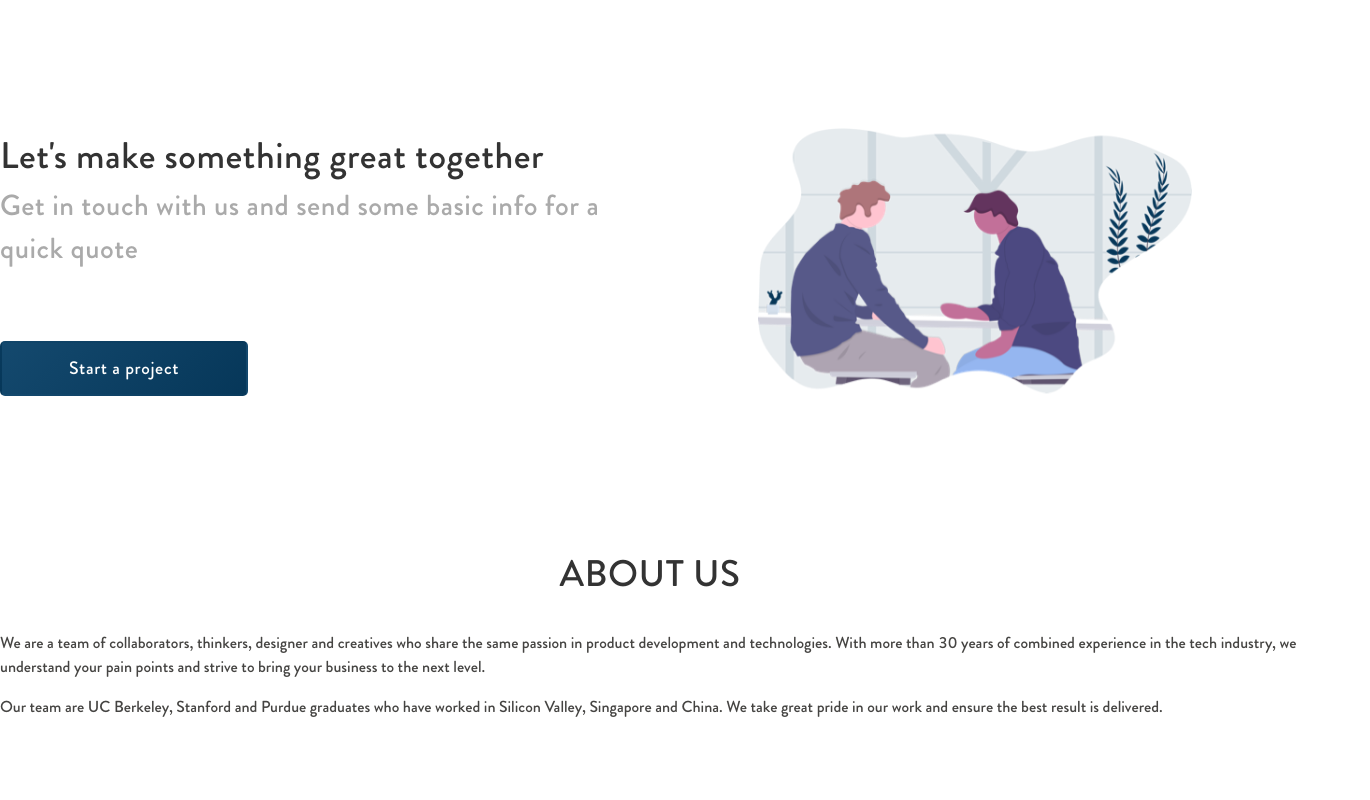
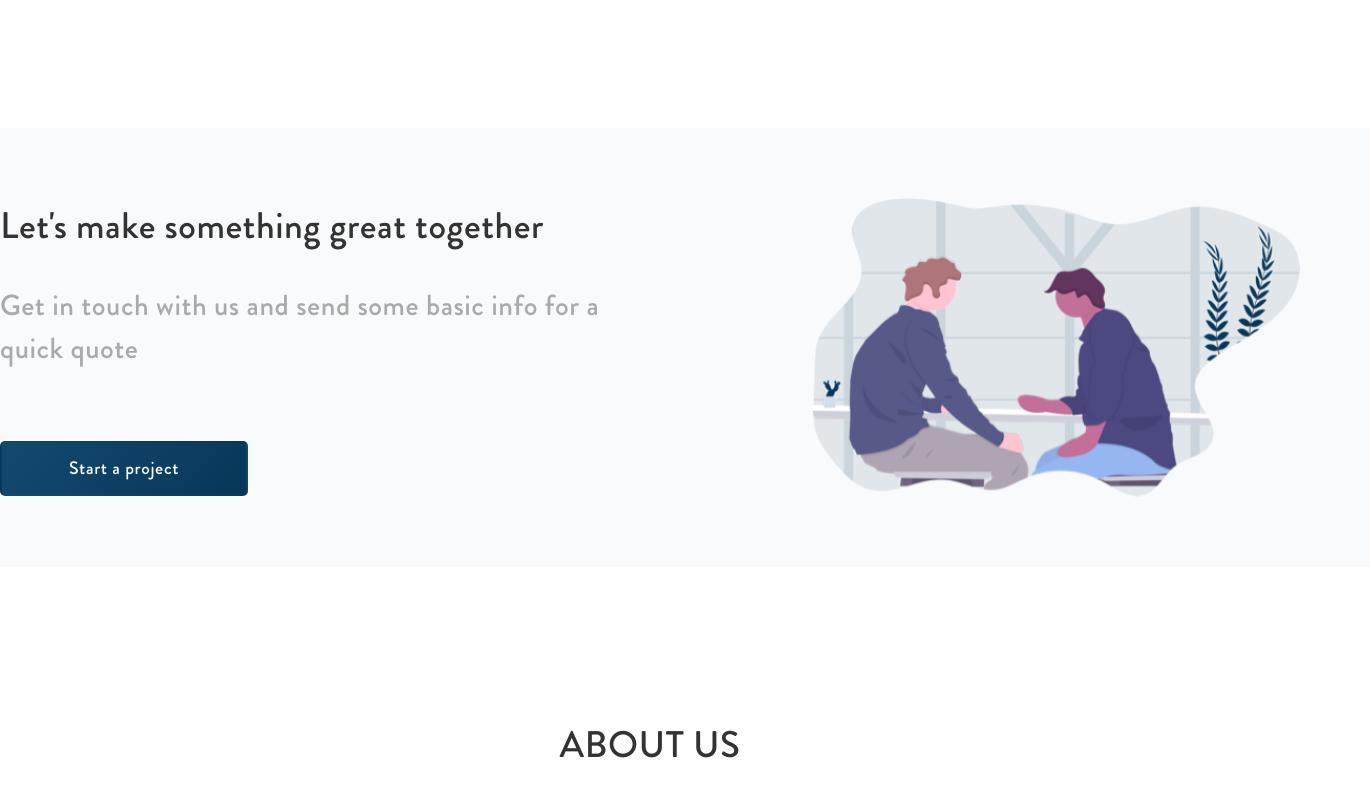
Before and after one commit to bernardusbilly/pandasite, a React (Create React App) app: page / in a window 1280 px wide. Shown: the part 2000-2800 px from the top of the page, 1370 px wide, since content can reach past the window. Built offline with nearby package versions, Linux system fonts and the light colour scheme.

Commit message:
Add bg to start a project section

```diff
--- a/src/sections/about_us/style.scss
+++ b/src/sections/about_us/style.scss
@@ -11,12 +11,19 @@
     margin-bottom: 30px;
   }
 
-  .page-subtitle {
-    font-size: 37px;
-    color: #777777;
+  .about-description {
+    font-size: 23px;
+    color: #aaaaaa;
     letter-spacing: 0.5px;
     text-align: center;
-    margin-top: 70px;
+  }
+
+  .page-subtitle {
+    color: #777777;
+    font-size: 37px;
+    letter-spacing: 0.5px;
+    margin: 70px 0 30px;
+    text-align: center;
   }
 
   .communication {
--- a/src/sections/about_us/v2.js
+++ b/src/sections/about_us/v2.js
@@ -11,7 +11,7 @@ export default function AboutUs() {
           About Us
         </Col>
 
-        <div className="content-wrapper">
+        <div className="about-description">
           <p>
             We are a team of collaborators, thinkers, designer and creatives who
             share the same passion in product development and technologies. With
@@ -31,10 +31,10 @@ export default function AboutUs() {
         <Col xs={24} lg={24} className="page-subtitle">
           Our Promise
         </Col>
-        <span>
+        <div className="about-description">
           We only deliver high quality work. Your satisfaction is at the core of
           our work.
-        </span>
+        </div>
       </Row>
     </section>
   );
--- a/src/sections/start_project/style.scss
+++ b/src/sections/start_project/style.scss
@@ -1,4 +1,10 @@
 .pd-start-project {
+  .background {
+    background: #f9fafb;
+    margin: 0 -70px;
+    padding: 70px;
+  }
+
   .text {
     margin-bottom: 70px;
 
@@ -6,6 +12,7 @@
       font-size: 37px;
       color: #333333;
       letter-spacing: 0.5px;
+      margin-bottom: 30px;
     }
 
     .subtitle {
--- a/src/sections/start_project/v2.js
+++ b/src/sections/start_project/v2.js
@@ -6,7 +6,7 @@ import './style.scss';
 export default function StartProject() {
   return (
     <section id="pd-start-project" className="pd-start-project">
-      <Row>
+      <Row className="background">
         <Col xs={18} lg={12}>
           <div className="text">
             <div className="title">Let's make something great together</div>
@@ -19,7 +19,7 @@ export default function StartProject() {
             <button>Start a project</button>
           </div>
         </Col>
-        <Col xs={4} lg={{ offset: 2, span: 8 }}>
+        <Col xs={4} lg={{ offset: 3, span: 9 }}>
           <div className="image-container">
             <img
               src={`${process.env.PUBLIC_URL}/img/artworks/artwork_conversation.png`}
```
